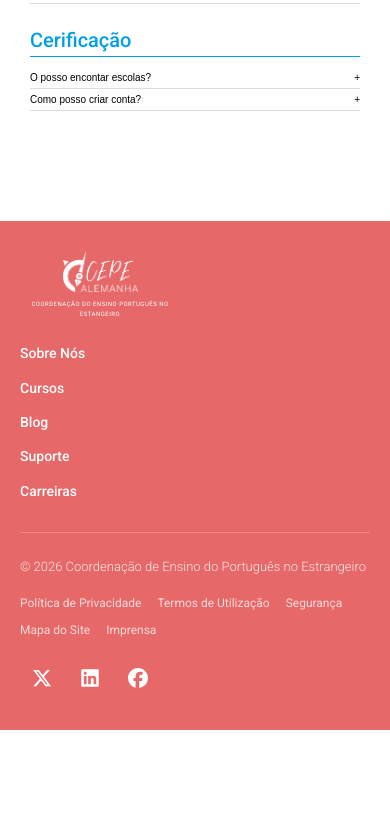
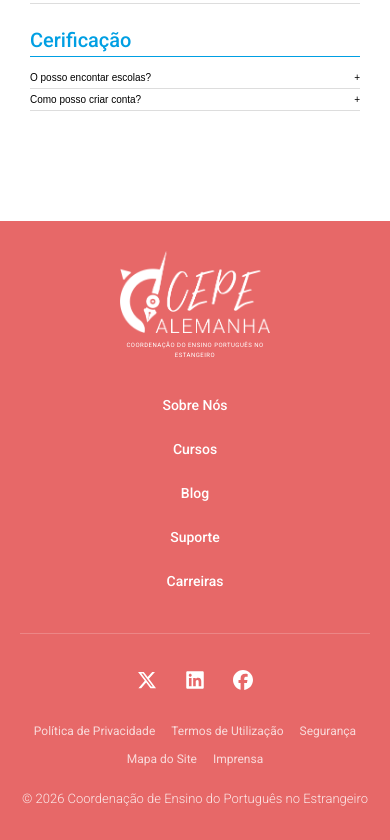
Before and after one commit to Carlxiso/CEPE-Germany, a Next.js app: page /faq in a window 390 px wide. Shown: the part 1439-2279 px from the top of the page. Before the commit the page ends 2169 px from the top, so only its background shows below. Built offline with nearby package versions, Linux system fonts and the light colour scheme; a web font is replaced by a local one.

Commit message:
CEPE Alemanha Website Project - Style: update footer styling for mobile

```diff
--- a/app/_components/Layout/Footer/Footer.js
+++ b/app/_components/Layout/Footer/Footer.js
@@ -40,21 +40,8 @@ export default function Footer({ footerLogoWhite = false }) {
           </nav>
         </div>
 
-        {/* BOTTOM AREA */}
+        {/* BOTTOM AREA — ordem mobile: social → legal → copyright */}
         <div className={styles.bottom}>
-          <p className={styles.copy} suppressHydrationWarning>
-            &copy; {new Date().getFullYear()} Coordenação de Ensino do Português
-            no Estrangeiro
-          </p>
-
-          <ul className={styles.legal}>
-            {legal.map((item) => (
-              <li key={item.label}>
-                <Link href={item.href}>{item.label}</Link>
-              </li>
-            ))}
-          </ul>
-
           <div className={styles.social}>
             <a href="#" aria-label="X (Twitter)">
               <FaXTwitter />
@@ -66,6 +53,19 @@ export default function Footer({ footerLogoWhite = false }) {
               <FaFacebook />
             </a>
           </div>
+
+          <ul className={styles.legal}>
+            {legal.map((item) => (
+              <li key={item.label}>
+                <Link href={item.href}>{item.label}</Link>
+              </li>
+            ))}
+          </ul>
+
+          <p className={styles.copy} suppressHydrationWarning>
+            &copy; {new Date().getFullYear()} Coordenação de Ensino do Português
+            no Estrangeiro
+          </p>
         </div>
       </div>
     </footer>
--- a/app/_components/Layout/Footer/Footer.module.css
+++ b/app/_components/Layout/Footer/Footer.module.css
@@ -12,9 +12,15 @@
 .top {
   display: flex;
   flex-direction: column;
+  align-items: center;
   gap: 2.4rem;
   padding-bottom: 3rem;
   border-bottom: 1px solid rgba(255, 255, 255, 0.2);
+  text-align: center;
+}
+
+.logo img {
+  width: 150px;
 }
 
 .nav ul {
@@ -23,10 +29,16 @@
   margin: 0;
   display: flex;
   flex-direction: column;
-  gap: 1.2rem;
+  align-items: center;
+  gap: 0;
 }
 
 .nav a {
+  display: flex;
+  align-items: center;
+  justify-content: center;
+  min-height: 44px; /* WCAG touch target mínimo */
+  padding: 0 0.8rem;
   color: white;
   text-decoration: none;
   font-size: 1.4rem;
@@ -36,21 +48,40 @@
 
 .nav a:hover {
   opacity: 0.75;
-  text-decoration: none;
 }
 
 .bottom {
   margin-top: 2.4rem;
   display: flex;
   flex-direction: column;
-  gap: 1.6rem;
+  align-items: center;
+  gap: 2rem;
+  text-align: center;
 }
 
-.copy {
-  font-size: 1.3rem;
-  font-weight: 300;
-  opacity: 0.85;
-  line-height: 1.6;
+.social {
+  display: flex;
+  justify-content: center;
+  gap: 0.4rem;
+}
+
+.social a {
+  display: flex;
+  align-items: center;
+  justify-content: center;
+  min-width: 44px;
+  min-height: 44px;
+  font-size: 2rem;
+  color: white;
+  border-radius: 6px;
+  transition:
+    transform 0.2s ease,
+    opacity 0.2s ease;
+}
+
+.social a:hover {
+  transform: translateY(-2px);
+  opacity: 0.75;
 }
 
 .legal {
@@ -59,6 +90,7 @@
   margin: 0;
   display: flex;
   flex-wrap: wrap;
+  justify-content: center;
   gap: 0.8rem 1.6rem;
 }
 
@@ -74,39 +106,20 @@
   opacity: 1;
 }
 
-/* ── redes sociais ────────────────────────────────────────── */
-
-.social {
-  display: flex;
-  gap: 0.4rem;
+.copy {
+  font-size: 1.3rem;
+  font-weight: 300;
+  opacity: 0.85;
+  line-height: 1.6;
 }
 
-.social a {
-  display: flex;
-  align-items: center;
-  justify-content: center;
-  min-width: 44px; /* WCAG touch target */
-  min-height: 44px;
-  font-size: 2rem;
-  color: white;
-  border-radius: 6px;
-  transition:
-    transform 0.2s ease,
-    opacity 0.2s ease;
-}
-
-.social a:hover {
-  transform: translateY(-2px);
-  opacity: 0.75;
-}
-
-/* ── tablet ───────────────────────────────────────────────── */
+/* ── tablet ─────────────────────────────────── */
 
 @media (min-width: 640px) {
   .nav ul {
     flex-direction: row;
     flex-wrap: wrap;
-    gap: 1.6rem;
+    justify-content: center;
   }
 }
 
@@ -121,11 +134,39 @@
     flex-direction: row;
     justify-content: space-between;
     align-items: center;
+    text-align: left;
+  }
+
+  .logo img {
+    width: 120px;
+  }
+
+  .nav ul {
+    flex-direction: row;
+    flex-wrap: wrap;
+    justify-content: flex-end;
+    align-items: center;
+  }
+
+  .nav a {
+    justify-content: flex-start;
   }
 
   .bottom {
     flex-direction: row;
+    justify-content: space-between;
     align-items: center;
-    justify-content: space-between;
+    text-align: left;
+  }
+
+  .social {
+    order: 3;
+  }
+  .legal {
+    order: 2;
+    justify-content: flex-start;
+  }
+  .copy {
+    order: 1;
   }
 }
--- a/app/_components/Layout/SplitSection/SplitSection.module.css
+++ b/app/_components/Layout/SplitSection/SplitSection.module.css
@@ -37,8 +37,6 @@
   max-width: 550px;
 }
 
-/* fullscreen option */
-
 /* Desktop */
 @media (min-width: 768px) {
   .split {
```
